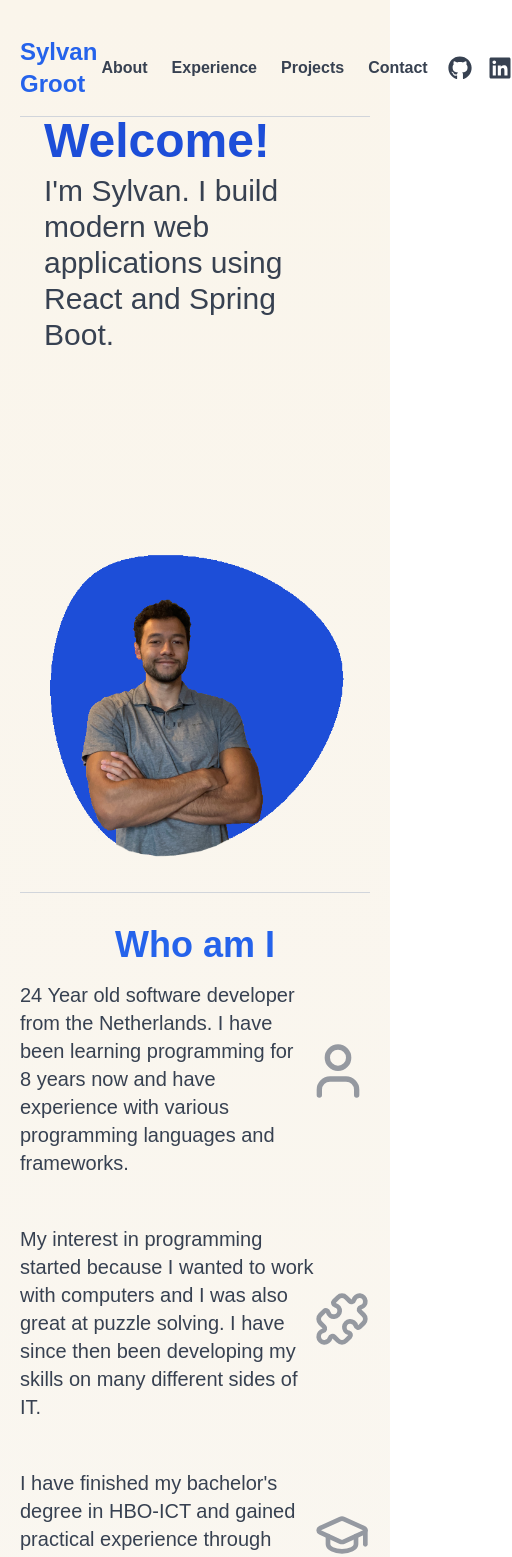
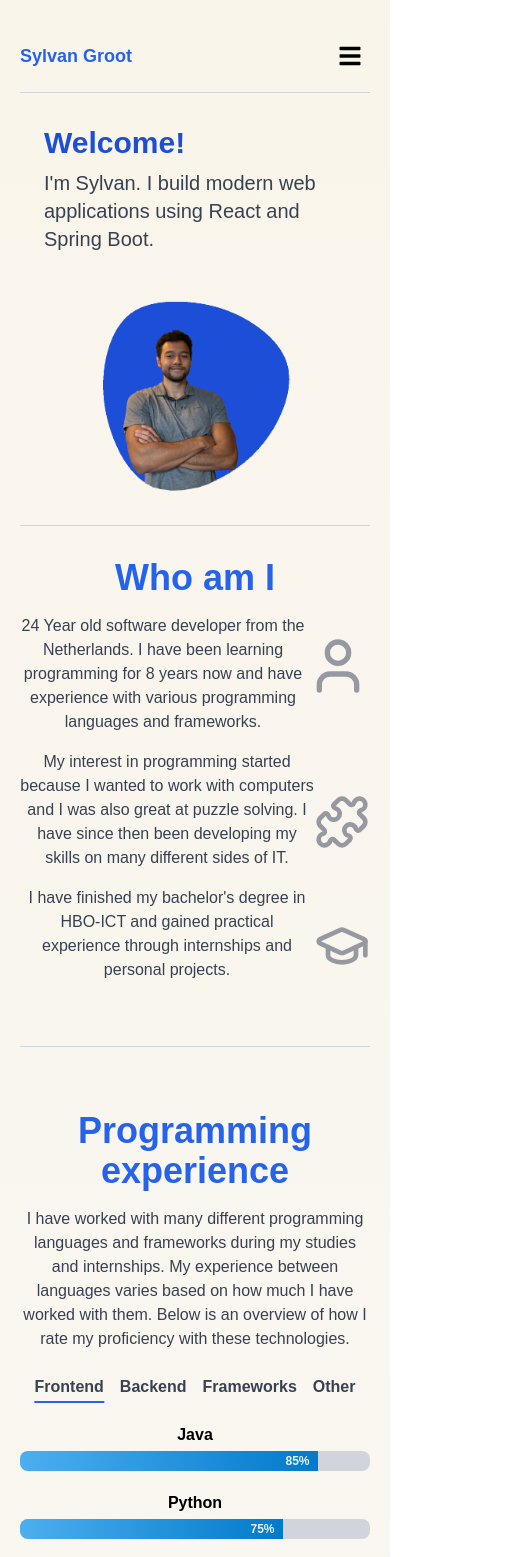
Before and after one commit to sylvan-groot/rb-web-app, a React (Create React App) app in the folder web-frontend/: page / in a window 390 px wide. Shown: the top 1557 px of the page, 512 px wide, since content can reach past the window. Built offline with nearby package versions, Linux system fonts and the light colour scheme; no server answers.

Commit message:
Added mobile responsizeness

```diff
--- a/web-frontend/src/App.js
+++ b/web-frontend/src/App.js
@@ -1,10 +1,9 @@
 import './App.css';
 import { useEffect, useState } from 'react';
-import Button from './components/button';
 import Footer from './components/Footer';
-import Skills from './components/skills';
+import Skills from './components/Skills';
+import Navbar from './components/Navbar';
 import { User, Puzzle, GraduationCap } from "lucide-react";
-import { FaGithub, FaLinkedin } from "react-icons/fa";
 
 function App() {
   const [data, setData] = useState("");
@@ -19,25 +18,13 @@ function App() {
   return (
     <div className="App">
       <div className="px-8 sm:px-16 content bg-gradient-to-b from-[#FAF5EB] to-[#F9F9F9] min-h-screen">
-        <nav className="flex items-center justify-between py-4 border-b border-gray-300">
-          <div className="text-2xl font-bold text-blue-600">Sylvan Groot</div>
-          <div className="flex items-center gap-4">
-            <Button href="#about">About</Button>
-            <Button href="#experience">Experience</Button>
-            <Button href="#projects">Projects</Button>
-            <Button href="mailto:Sylvan.Groot@outlook.com">Contact</Button>
-            <a href="https://github.com/sylvan-groot" target="_blank" rel="noopener noreferrer">
-              <FaGithub className="w-6 h-6 text-gray-700 hover:text-blue-600 transition" />
-            </a>
-            <a href="https://linkedin.com/in/sylvan-groot-a49412176" target="_blank" rel="noopener noreferrer">
-              <FaLinkedin className="w-6 h-6 text-gray-700 hover:text-blue-600 transition" />
-            </a>
-          </div>
-        </nav>
-        <div className="min-h-[88vh] flex flex-col md:flex-row items-center justify-between px-6 md:px-4">
-          <div className="md:w-1/2 w-full text-left">
-            <h2 className='text-5xl font-bold text-blue-700 mb-2'>Welcome!</h2>
-            <h2 className="text-3xl text-gray-700 mb-20">
+        <Navbar />
+        <div className="flex flex-col md:flex-row items-center justify-between px-6 md:px-4 min-h-0 md:min-h-[88vh]">
+          <div className="md:w-1/2 w-full text-left pt-8 sm:pt-12 md:pt-0">
+            <h2 className="text-3xl sm:text-4xl md:text-5xl font-bold text-blue-700 mb-2">
+              Welcome!
+            </h2>
+            <h2 className="text-xl sm:text-2xl md:text-3xl text-gray-700 mb-12 md:mb-20">
               I'm Sylvan. I build modern web applications using React and Spring Boot.
             </h2>
           </div>
@@ -46,7 +33,7 @@ function App() {
               <img
                 src="blob-profile-2.png"
                 alt="Profile"
-                className="w-128 h-128"
+                className="w-48 h-48 sm:w-64 sm:h-64 md:w-full md:h-full"
               />
             </div>
           </div>
@@ -55,21 +42,21 @@ function App() {
         <div className="text-center my-8 max-w-2xl mx-auto">
           <h1 className='text-4xl font-bold text-blue-600 mt-8'>Who am I</h1>
           <div className="flex items-center justify-between">
-            <p className='text-xl text-gray-700 mt-4 text-left'>
+            <p className="text-base sm:text-lg md:text-xl text-gray-700 mt-4">
               24 Year old software developer from the Netherlands. I have been learning programming for 8 years now and have experience with various programming languages and frameworks.
             </p>
             <User className="w-16 h-16 text-gray-500 opacity-70 flex-shrink-0" />
           </div>
 
           <div className="flex items-center justify-between">
-            <p className='text-xl text-gray-700 mt-12 text-left'>
+            <p className="text-base sm:text-lg md:text-xl text-gray-700 mt-4">
               My interest in programming started because I wanted to work with computers and I was also great at puzzle solving. I have since then been developing my skills on many different sides of IT.
             </p>
             <Puzzle className="w-14 h-14 text-gray-500 opacity-70 flex-shrink-0 mt-10" />
           </div>
 
           <div className="flex items-center justify-between">
-            <p className='text-xl text-gray-700 mt-12 text-left'>
+            <p className="text-base sm:text-lg md:text-xl text-gray-700 mt-4">
               I have finished my bachelor's degree in HBO-ICT and gained practical experience through internships and personal projects.
             </p>
             <GraduationCap className="w-14 h-14 text-gray-500 opacity-70 flex-shrink-0 mt-10" />
@@ -78,7 +65,7 @@ function App() {
         <div className='py-4 border-b border-gray-300' id="experience" />
         <div className="text-center my-8 max-w-3xl mx-auto">
           <h1 className='text-4xl font-bold text-blue-600 mt-16'>Programming experience</h1>
-          <p className='text-xl text-gray-700 mt-8'>
+          <p className="text-base sm:text-lg md:text-xl text-gray-700 mt-4">
             I have worked with many different programming languages and frameworks during my studies and internships.
             My experience between languages varies based on how much I have worked with them.
             Below is an overview of how I rate my proficiency with these technologies.
@@ -92,7 +79,7 @@ function App() {
         <div className='py-4 border-b border-gray-300' id="projects" />
         <div className="text-center my-8 max-w-3xl mx-auto">
           <h1 className='text-4xl font-bold text-blue-600 mt-16'>Projects</h1>
-          <p className='text-xl text-gray-700 mt-4'>
+          <p className="text-base sm:text-lg md:text-xl text-gray-700 mt-4">
             Here are some of the projects I have worked on:
           </p>
           <div className="bg-white rounded-2xl shadow-md overflow-hidden hover:shadow-xl transition mt-8">
--- a/web-frontend/src/components/Footer.jsx
+++ b/web-frontend/src/components/Footer.jsx
@@ -15,7 +15,7 @@ function Footer() {
           </a>
         </div>
 
-        <div className="flex space-x-6 mt-4 md:mt-0">
+        <div className="flex flex-wrap justify-center md:justify-end gap-x-6 gap-y-2 mt-4 md:mt-0">
           <a href="#about" className="hover:text-blue-600">About</a>
           <a href="#projects" className="hover:text-blue-600">Projects</a>
           <a href="#experience" className="hover:text-blue-600">Experience</a>
--- /dev/null
+++ b/web-frontend/src/components/Navbar.jsx
@@ -0,0 +1,72 @@
+import { useState } from "react";
+import { FaGithub, FaLinkedin, FaBars, FaTimes } from "react-icons/fa";
+import Button from "./Button";
+
+function Navbar() {
+  const [isOpen, setIsOpen] = useState(false);
+
+  return (
+    <nav className="flex items-center justify-between py-4 border-b border-gray-300 relative">
+      <div className="text-lg sm:text-xl md:text-2xl font-bold text-blue-600">
+        Sylvan Groot
+      </div>
+
+      <div className="hidden md:flex items-center gap-4">
+        <Button href="#about">About</Button>
+        <Button href="#experience">Experience</Button>
+        <Button href="#projects">Projects</Button>
+        <Button href="mailto:Sylvan.Groot@outlook.com">Contact</Button>
+        <a
+          href="https://github.com/sylvan-groot"
+          target="_blank"
+          rel="noopener noreferrer"
+        >
+          <FaGithub className="w-6 h-6 text-gray-700 hover:text-blue-600 transition" />
+        </a>
+        <a
+          href="https://linkedin.com/in/sylvan-groot-a49412176"
+          target="_blank"
+          rel="noopener noreferrer"
+        >
+          <FaLinkedin className="w-6 h-6 text-gray-700 hover:text-blue-600 transition" />
+        </a>
+      </div>
+
+      <div className="md:hidden">
+        <button
+          className="p-2 rounded-lg hover:bg-gray-200"
+          onClick={() => setIsOpen(!isOpen)}
+        >
+          {isOpen ? <FaTimes className="w-6 h-6" /> : <FaBars className="w-6 h-6" />}
+        </button>
+      </div>
+
+      {isOpen && (
+        <div className="absolute top-full left-0 w-full bg-white shadow-md flex flex-col items-center gap-4 py-6 md:hidden z-50">
+          <Button href="#about" onClick={() => setIsOpen(false)}>About</Button>
+          <Button href="#experience" onClick={() => setIsOpen(false)}>Experience</Button>
+          <Button href="#projects" onClick={() => setIsOpen(false)}>Projects</Button>
+          <Button href="mailto:Sylvan.Groot@outlook.com" onClick={() => setIsOpen(false)}>Contact</Button>
+          <div className="flex gap-6 mt-2">
+            <a
+              href="https://github.com/sylvan-groot"
+              target="_blank"
+              rel="noopener noreferrer"
+            >
+              <FaGithub className="w-6 h-6 text-gray-700 hover:text-blue-600 transition" />
+            </a>
+            <a
+              href="https://linkedin.com/in/sylvan-groot-a49412176"
+              target="_blank"
+              rel="noopener noreferrer"
+            >
+              <FaLinkedin className="w-6 h-6 text-gray-700 hover:text-blue-600 transition" />
+            </a>
+          </div>
+        </div>
+      )}
+    </nav>
+  );
+}
+
+export default Navbar;
--- /dev/null
+++ b/web-frontend/src/components/Skills.jsx
@@ -0,0 +1,77 @@
+import { useState, useEffect } from 'react';
+import Button from './Button';
+import '../App.css';
+
+const skillSets = {
+  Frontend: [
+    { name: "Java", exp: 85 },
+    { name: "Python", exp: 75 },
+    { name: "JavaScript", exp: 70 },
+    { name: "SQL", exp: 65 }
+  ],
+  Backend: [
+    { name: "React", exp: 80 },
+    { name: "Spring Boot", exp: 70 },
+    { name: "Node.js", exp: 60 },
+    { name: "Express.js", exp: 55 }
+  ],
+  Frameworks: [
+    { name: "Tailwind CSS", exp: 75 },
+    { name: "Bootstrap", exp: 65 },
+    { name: "Django", exp: 50 },
+    { name: "Flask", exp: 45 }
+  ],
+  Other: [
+    { name: "Git", exp: 80 },
+    { name: "Docker", exp: 70 },
+    { name: "AWS", exp: 60 },
+    { name: "Linux", exp: 55 },
+    { name: "Agile Methodologies", exp: 50 }
+  ]
+};
+
+function Skills() {
+    const [visible, setVisible] = useState(false);
+    const [selected, setSelected] = useState("Frontend");
+
+    useEffect(() => {
+        setVisible(true);
+    }, [selected]);
+
+    const skills = skillSets[selected];
+
+  return (
+    <div className="w-full md:w-4/5 max-w-xl mx-auto mt-6">
+      <div className="flex flex-wrap justify-center gap-2 sm:gap-4 mb-6">
+        {Object.keys(skillSets).map((key) => (
+          <Button
+            key={key}
+            className={`${
+              selected === key
+                ? "after:w-full text-blue-600"
+                : ""
+            }`}
+            onClick={() => setSelected(key)}
+          >
+            {key}
+          </Button>
+        ))}
+      </div>
+      {skills.map((skill, index) => (
+        <div key={index} className="mb-5">
+          <span className="font-bold mb-1 block">{skill.name}</span>
+          <div className="bg-gray-300 rounded-lg h-5 sm:h-5 md:h-6 overflow-hidden relative">
+            <div
+              className="bar-fill"
+              style={{ width: visible ? `${skill.exp}%` : "0%" }}
+            >
+              <span className="bar-label">{skill.exp}%</span>
+            </div>
+          </div>
+        </div>
+      ))}
+    </div>
+  );
+}
+
+export default Skills;
--- a/web-frontend/src/components/skills.js
+++ /dev/null
@@ -1,77 +0,0 @@
-import React, { useState, useEffect } from 'react';
-import Button from './button';
-import '../App.css';
-
-const skillSets = {
-  Frontend: [
-    { name: "Java", exp: 85 },
-    { name: "Python", exp: 75 },
-    { name: "JavaScript", exp: 70 },
-    { name: "SQL", exp: 65 }
-  ],
-  Backend: [
-    { name: "React", exp: 80 },
-    { name: "Spring Boot", exp: 70 },
-    { name: "Node.js", exp: 60 },
-    { name: "Express.js", exp: 55 }
-  ],
-  Frameworks: [
-    { name: "Tailwind CSS", exp: 75 },
-    { name: "Bootstrap", exp: 65 },
-    { name: "Django", exp: 50 },
-    { name: "Flask", exp: 45 }
-  ],
-  Other: [
-    { name: "Git", exp: 80 },
-    { name: "Docker", exp: 70 },
-    { name: "AWS", exp: 60 },
-    { name: "Linux", exp: 55 },
-    { name: "Agile Methodologies", exp: 50 }
-  ]
-};
-
-function Skills() {
-    const [visible, setVisible] = useState(false);
-    const [selected, setSelected] = useState("Frontend");
-
-    useEffect(() => {
-        setVisible(true);
-    }, [selected]);
-
-    const skills = skillSets[selected];
-
-  return (
-    <div className="w-4/5 max-w-xl mx-auto mt-6">
-      <div className="flex justify-center gap-4 mb-6">
-        {Object.keys(skillSets).map((key) => (
-          <Button
-            key={key}
-            className={`${
-              selected === key
-                ? "after:w-full text-blue-600"
-                : ""
-            }`}
-            onClick={() => setSelected(key)}
-          >
-            {key}
-          </Button>
-        ))}
-      </div>
-      {skills.map((skill, index) => (
-        <div key={index} className="mb-5">
-          <span className="font-bold mb-1 block">{skill.name}</span>
-          <div className="bg-gray-300 rounded-lg h-6 overflow-hidden relative">
-            <div
-              className="bar-fill"
-              style={{ width: visible ? `${skill.exp}%` : "0%" }}
-            >
-              <span className="bar-label">{skill.exp}%</span>
-            </div>
-          </div>
-        </div>
-      ))}
-    </div>
-  );
-}
-
-export default Skills;
```
Also changed, not shown: 14 other files (tests, documents, lock files or other folders).
